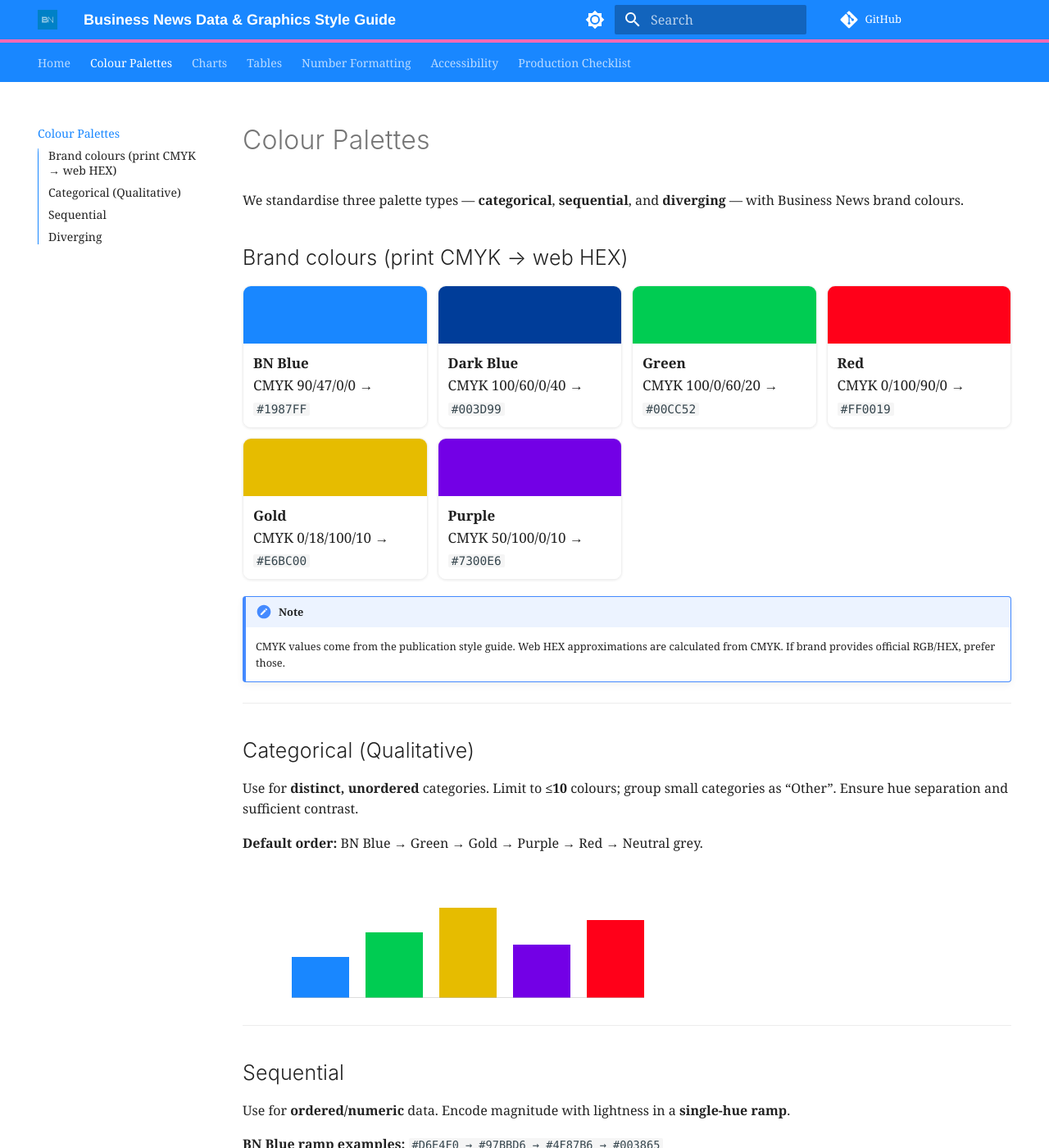
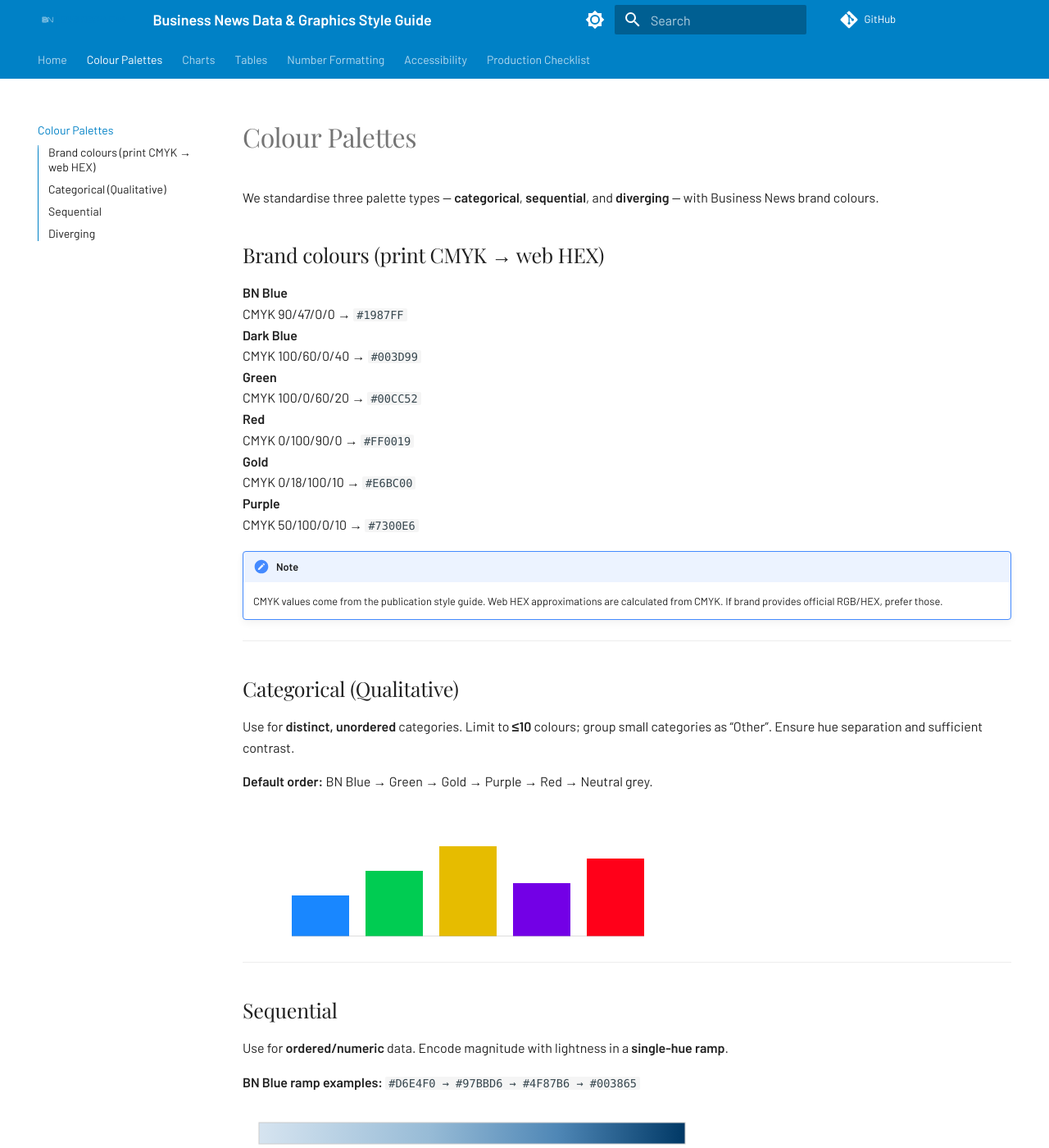
Before and after one commit to business-news/data-style-guide, an MkDocs documentation site: the page built from docs/colour-palettes.md, in a window 1280 px wide and 1400 px high. Shown: the whole window at 82% size. Built offline with MkDocs 1.6.1 and Material for MkDocs 9.7.7, drawn with Linux system fonts in a browser that asks for light colours; comment, search, counter and statistics services are not loaded.

Commit message:
Apply BN branding: logo, colours, fonts

```diff
--- a/docs/stylesheets/extra.css
+++ b/docs/stylesheets/extra.css
@@ -1,95 +1,44 @@
-/* --- Business News brand (web-safe fallbacks) --- */
-:root {
-  --bn-black: #000000;
-  --bn-dark-blue: #003D99;
-  --bn-blue: #1987FF;
-  --bn-purple: #7300E6;
-  --bn-green: #00CC52;
-  --bn-red: #FF0019;
-  --bn-gold: #E6BC00;
+/* Import BN digital fonts (closest available: Playfair Display & Barlow) */
+@import url('https://fonts.googleapis.com/css2?family=Barlow:wght@300;400;600&family=Playfair+Display:wght@400;600&display=swap');
 
-  /* Neutrals */
-  --bn-grey-90: #111;
-  --bn-grey-70: #4a4a4a;
-  --bn-grey-40: #9aa0a6;
-  --bn-grey-20: #e5e7ea;
-  --bn-grey-10: #f4f6f8;
+/* Default (light) scheme */
+:root,
+[data-md-color-scheme="default"] {
+  --md-primary-fg-color: #0081c6;
+  /* BN Blue */
+  --md-primary-fg-color--light: #339AD1;
+  /* lighter BN Blue */
+  --md-primary-fg-color--dark: #011e45;
+  /* Dark Blue */
+  --md-accent-fg-color: #e8bc07;
+  /* Gold */
+
+  --md-text-font: "Barlow", Arial, sans-serif;
+  --md-code-font: ui-monospace, Menlo, Consolas, monospace;
 }
 
-/* Typography: use licensed faces if available; otherwise high-quality fallbacks */
-:root {
-  --bn-sans: "FF Meta Pro", "Meta Pro", "Inter", "Segoe UI", Roboto, Helvetica, Arial, system-ui, sans-serif;
-  --bn-serif: "FF Meta Serif", "Meta Serif Pro", Georgia, "Times New Roman", serif;
+/* Dark scheme */
+[data-md-color-scheme="slate"] {
+  --md-primary-fg-color: #339AD1;
+  /* brighter BN Blue for contrast */
+  --md-accent-fg-color: #e8bc07;
+  /* Gold */
 }
 
-:root {
-  --md-text-font: var(--bn-serif);
-  --md-code-font: ui-monospace, SFMono-Regular, Menlo, Monaco, Consolas, "Liberation Mono", "Courier New", monospace;
-}
-
+/* Headings use Playfair for BN look */
 .md-typeset h1,
 .md-typeset h2,
 .md-typeset h3 {
-  font-family: var(--bn-sans);
-  letter-spacing: 0.2px;
+  font-family: "Playfair Display", Georgia, serif;
 }
 
-.md-typeset {
-  font-family: var(--bn-serif);
+/* Header title in Barlow (corporate sans) */
+.md-header__title {
+  font-family: "Barlow", Arial, sans-serif;
 }
 
+/* Optional tweaks */
+.md-nav__title,
 .md-typeset table th {
-  background: var(--bn-grey-10);
+  font-weight: 600;
 }
-
-.md-typeset .admonition {
-  border-left: 4px solid var(--bn-dark-blue);
-}
-
-/* Swatch cards */
-.swatches {
-  display: grid;
-  grid-template-columns: repeat(auto-fit, minmax(180px, 1fr));
-  gap: 12px;
-}
-
-.swatch {
-  border-radius: 10px;
-  box-shadow: 0 1px 3px rgba(0, 0, 0, .08);
-  overflow: hidden;
-  border: 1px solid rgba(0, 0, 0, .06);
-}
-
-.swatch__chip {
-  height: 70px;
-}
-
-.swatch__meta {
-  padding: 10px 12px;
-  background: white;
-  font-size: .85rem;
-}
-
-:root {
-  /* Business News brand overrides */
-  --md-primary-fg-color: #1987FF;
-  /* BN Blue */
-  --md-primary-fg-color--light: #4F9FFF;
-  --md-primary-fg-color--dark: #003D99;
-  --md-accent-fg-color: #E6BC00;
-  /* Gold */
-
-  /* Typography overrides */
-  --md-text-font: "FF Meta Serif", "Meta Serif Pro", Georgia, serif;
-  --md-code-font: ui-monospace, SFMono-Regular, Menlo, Consolas, monospace;
-}
-
-/* Optional: tweak header font */
-.md-header__title {
-  font-family: "FF Meta Pro", "Meta Pro", Helvetica, Arial, sans-serif;
-}
-
-/* TEMP TEST */
-.md-header {
-  border-bottom: 4px solid hotpink !important;
-}
--- a/mkdocs.yml
+++ b/mkdocs.yml
@@ -4,8 +4,8 @@
 repo_url: https://github.com/business-news/data-style-guide
 theme:
   name: material
-  logo: assets/logo.svg
-  favicon: assets/favicon.svg
+  logo: assets/logo.svg       # place your official BN horizontal logo here
+  favicon: assets/favicon.svg # place your official BN favicon here
   palette:
     - scheme: default
       primary: custom
@@ -25,6 +25,7 @@
     - toc.integrate
     - search.suggest
     - content.code.copy
+
 extra_css:
   - stylesheets/extra.css
 markdown_extensions:
```
Also changed, not shown: docs/assets/logo.svg.
